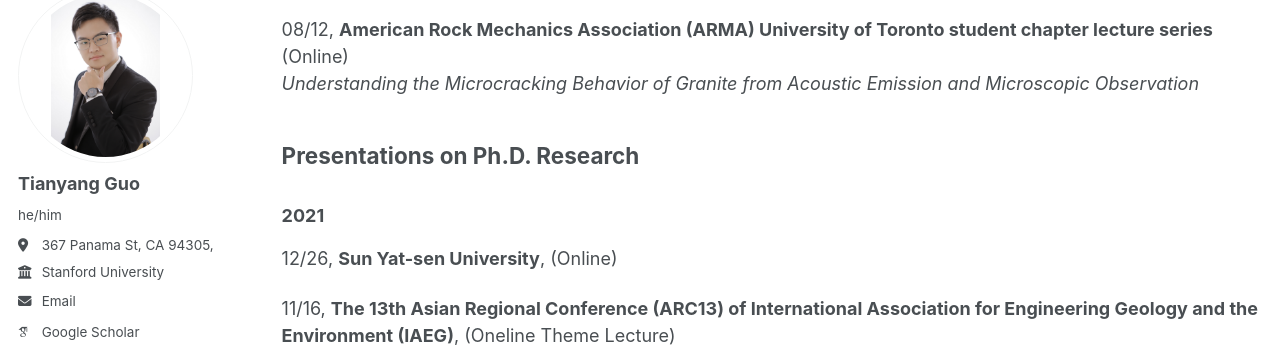
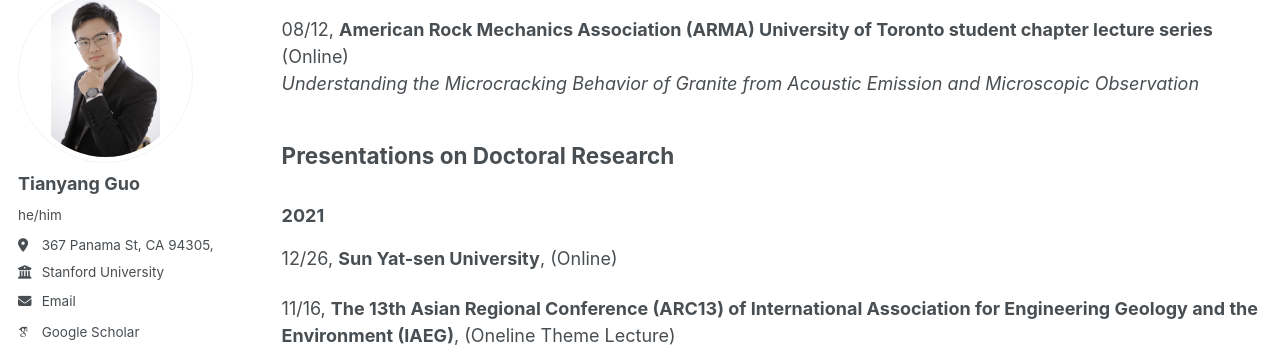
Before and after one commit to guotystanford/guotystanford.github.io, a Jekyll site: the page built from _pages/talks.md, in a window 1280 px wide and 900 px high, scrolled down 610 px. Shown: the part 118-465 px from the top of the window. Built offline with Jekyll 4.4.1, drawn with Linux system fonts in a browser that asks for light colours; some web fonts are replaced.

Commit message:
Update talks.md

```diff
--- a/_pages/talks.md
+++ b/_pages/talks.md
@@ -30,7 +30,7 @@ redirect_from:
 <i>Understanding the Microcracking Behavior of Granite from Acoustic Emission and Microscopic Observation</i>
 
 
-## Presentations on Ph.D. Research
+## Presentations on Doctoral Research
 
 ### 2021
 12/26, **Sun Yat-sen University**, (Online)
```
